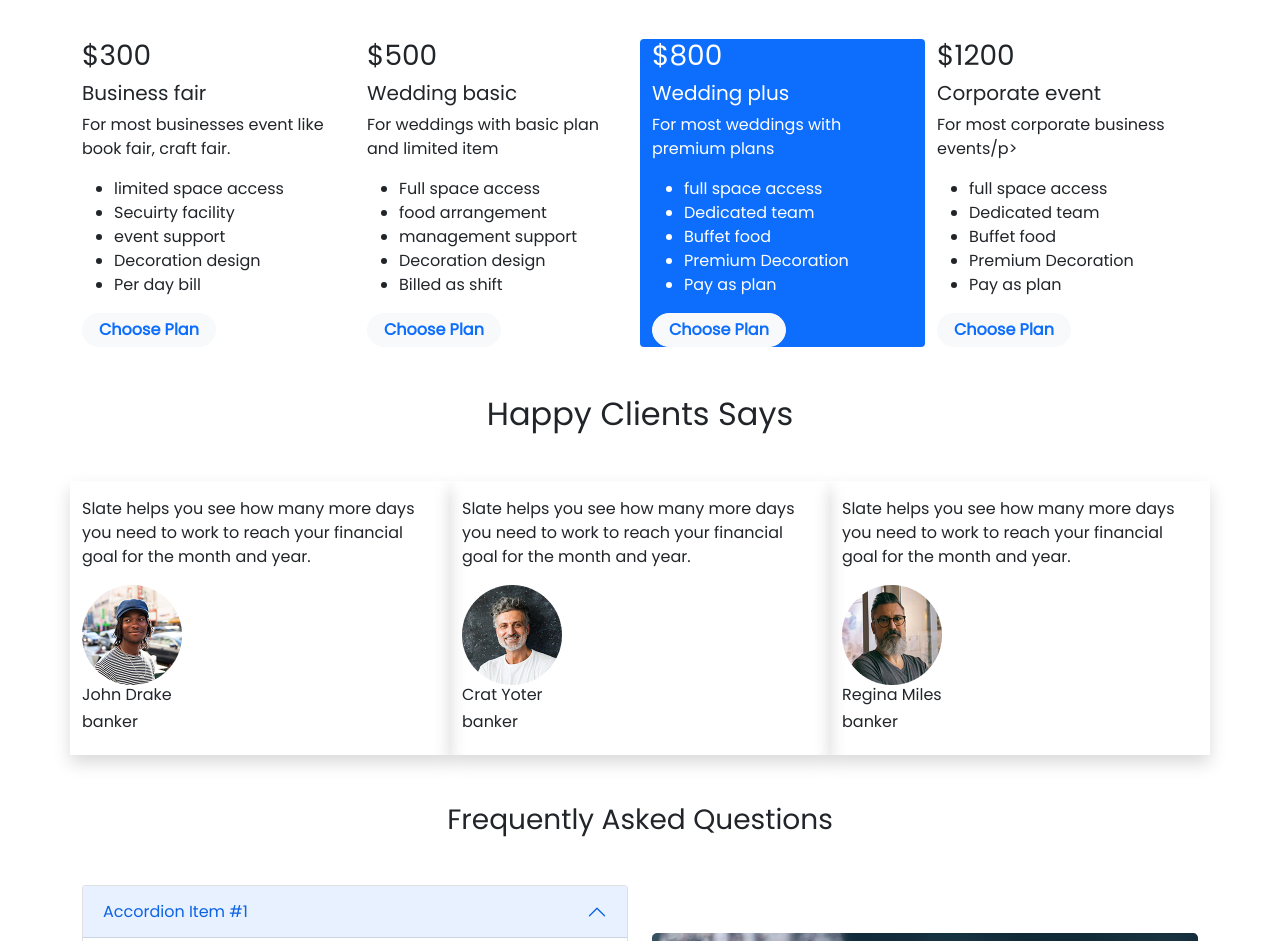
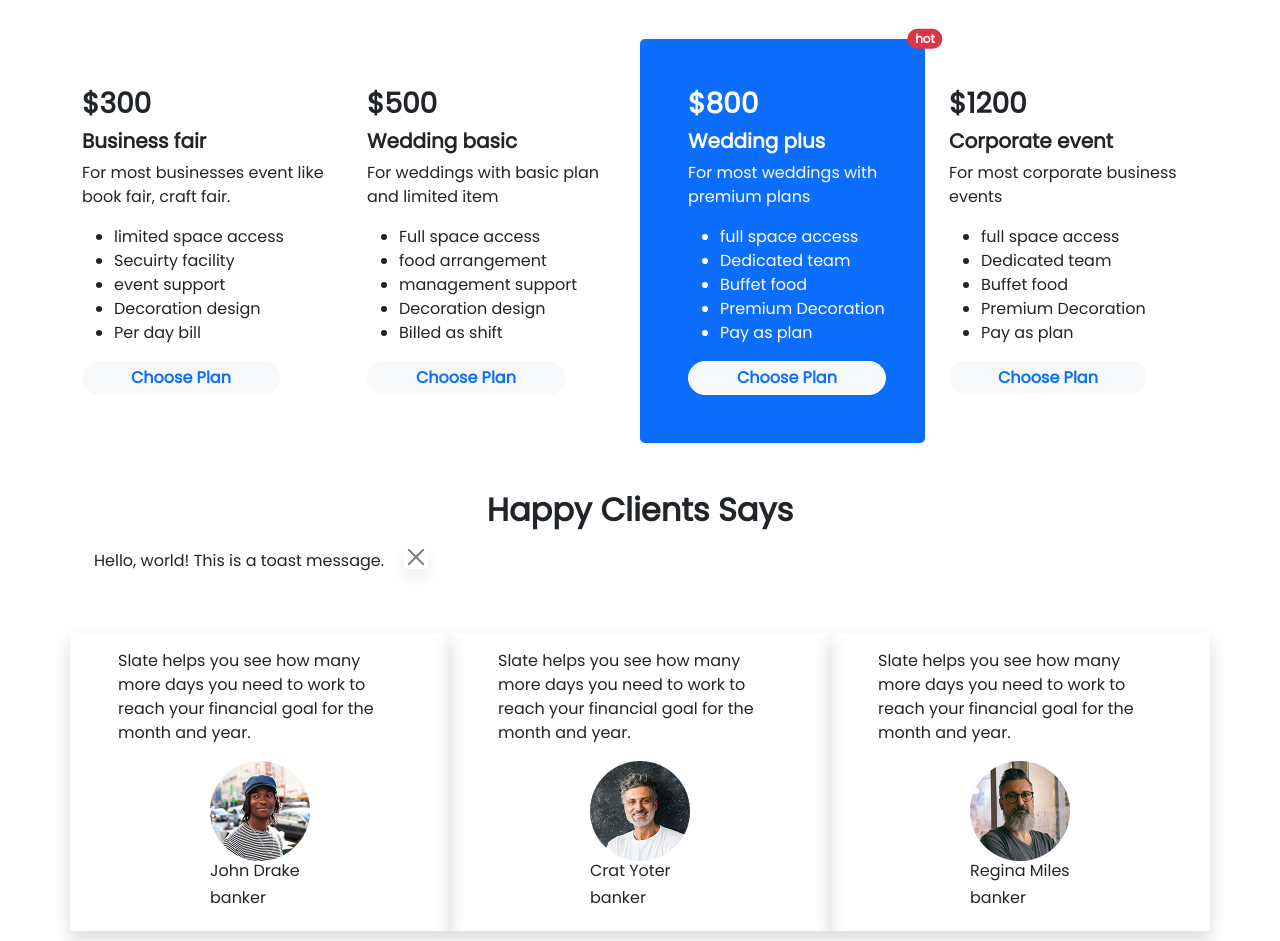
Before and after one commit to ripionck/convention-center-ripionck, a plain HTML site: page index.html in a window 1280 px wide. Shown: the part 680-1621 px from the top of the page. Drawn offline with nearby package versions, Linux system fonts and the light colour scheme.

Commit message:
added toast

```diff
--- a/index.html
+++ b/index.html
@@ -5,7 +5,7 @@
     <meta charset="UTF-8">
     <meta http-equiv="X-UA-Compatible" content="IE=edge">
     <meta name="viewport" content="width=device-width, initial-scale=1.0">
-    <title>Document</title>
+    <title>Spectra Convention Centre</title>
     <!-- bootstrap css link -->
     <link href="https://cdn.jsdelivr.net/npm/bootstrap@5.1.3/dist/css/bootstrap.min.css" rel="stylesheet"
         integrity="sha384-1BmE4kWBq78iYhFldvKuhfTAU6auU8tT94WrHftjDbrCEXSU1oBoqyl2QvZ6jIW3" crossorigin="anonymous">
@@ -61,43 +61,42 @@
                 </div>
                 <div class="carousel-inner">
                     <div class="carousel-item active">
-                        <img src="images/banner.png" class="d-block w-100" alt="...">
+                        <img src="images/picture-1.png" class="d-block w-100" alt="...">
                         <div class="carousel-caption d-md-block">
                             <h2>The perfect venue of your next event</h2>
                             <p>Spectra Convention Centre (SCC) is one of the ORIGINAL and LEADING convention centers in
                                 Bangladesh. </p>
-                            <button width="168" type="button"
-                                class="btn btn-light text-primary fw-bold btn-lg fs-6 lh-1">Book
+                            <button type="button" class="btn btn-light text-primary fw-bold btn-lg fs-6 lh-1 px-4">Book
                                 Now</button>
                         </div>
                     </div>
                     <div class="carousel-item">
-                        <img src="images/banner.png" class="d-block w-100" alt="...">
+                        <img src="images/picture-2.png" class="d-block w-100" alt="...">
                         <div class="carousel-caption  d-md-block">
                             <h2>The perfect venue of your next event</h2>
                             <p>Spectra Convention Centre (SCC) is one of the ORIGINAL and LEADING convention centers in
                                 Bangladesh.</p>
-                            <button type="button" class="btn btn-light text-primary fw-bold btn-lg fs-6 lh-1">Book
+                            <button type="button" class="btn btn-light text-primary fw-bold btn-lg fs-6 lh-1 px-4">Book
                                 Now</button>
                         </div>
                     </div>
                     <div class="carousel-item">
-                        <img src="images/banner.png" class="d-block w-100" alt="...">
+                        <img src="images/picture-3.png" class="d-block w-100" alt="...">
                         <div class="carousel-caption d-md-block">
                             <h2>The perfect venue of your next event</h2>
                             <p>Spectra Convention Centre (SCC) is one of the ORIGINAL and LEADING convention centers in
                                 Bangladesh.</p>
-                            <button type="button" class="btn btn-light text-primary fw-bold btn-lg fs-6 lh-1">Book
+                            <button type="button" class="btn btn-light text-primary fw-bold btn-lg fs-6 lh-1 px-4">Book
                                 Now</button>
                         </div>
                     </div>
                     <div class="carousel-item">
-                        <img src="images/banner.png" class="d-block w-100" alt="...">
+                        <img src="images/picture-4.png" class="d-block w-100" alt="...">
                         <div class="carousel-caption d-md-block">
                             <h2>The perfect venue of your next event</h2>
                             <p>Spectra Convention Centre (SCC) is one of the ORIGINAL and LEADING convention centers in
                                 Bangladesh.</p>
-                            <button type="button" class="btn btn-light text-primary fw-bold btn-lg fs-6 lh-1">Book
+                            <button type="button" class="btn btn-light text-primary fw-bold btn-lg fs-6 lh-1 px-4">Book
                                 Now</button>
                         </div>
                     </div>
@@ -118,11 +117,11 @@
     <main>
         <!-- package -->
         <section class="container mt-5">
-            <h1 class="text-center">Our package</h1>
+            <h1 class="text-center fw-bold">Our package</h1>
             <div class="row mt-5">
-                <div class="col-lg-3 col-md-6">
-                    <h3>$300</h3>
-                    <h5>Business fair</h5>
+                <div class="col-lg-3 col-md-6 py-5">
+                    <h3 class="fw-bold">$300</h3>
+                    <h5 class="fw-bold">Business fair</h5>
                     <p>For most businesses event
                         like book fair, craft fair.</p>
                     <ul>
@@ -133,12 +132,12 @@
                         <li>Per day bill</li>
                     </ul>
                     <button type="button"
-                        class="btn btn-light text-primary fw-bold btn-lg fs-6 lh-1 rounded-pill">Choose
+                        class="btn btn-light text-primary fw-bold btn-lg fs-6 lh-1 px-5 rounded-pill">Choose
                         Plan</button>
                 </div>
-                <div class="col-lg-3 col-md-6">
-                    <h3>$500</h3>
-                    <h5>Wedding basic</h5>
+                <div class="col-lg-3 col-md-6 py-5">
+                    <h3 class="fw-bold">$500</h3>
+                    <h5 class="fw-bold">Wedding basic</h5>
                     <p>For weddings with basic plan and limited item</p>
                     <ul>
                         <li>Full space access</li>
@@ -148,12 +147,16 @@
                         <li>Billed as shift</li>
                     </ul>
                     <button type="button"
-                        class="btn btn-light text-primary fw-bold btn-lg fs-6 lh-1 rounded-pill ">Choose
+                        class="btn btn-light text-primary fw-bold btn-lg fs-6 lh-1 px-5 rounded-pill ">Choose
                         Plan</button>
                 </div>
-                <div class="col-lg-3 col-md-6 bg-primary rounded text-white ">
-                    <h3>$800</h3>
-                    <h5>Wedding plus</h5>
+                <div class="col-lg-3 col-md-6 py-5 ps-5 bg-primary rounded-3 text-white position-relative">
+                    <span class="position-absolute top-0 start-100 translate-middle badge rounded-pill bg-danger">
+                        hot
+                        <span class="visually-hidden">unread messages</span>
+                    </span>
+                    <h3 class="fw-bold">$800</h3>
+                    <h5 class="fw-bold">Wedding plus</h5>
                     <p>For most weddings with premium plans </p>
                     <ul>
                         <li>full space access</li>
@@ -163,13 +166,13 @@
                         <li>Pay as plan</li>
                     </ul>
                     <button type="button"
-                        class="btn btn-light text-primary fw-bold btn-lg fs-6 lh-1 rounded-pill">Choose
+                        class="btn btn-light text-primary fw-bold btn-lg fs-6 lh-1 px-5 rounded-pill">Choose
                         Plan</button>
                 </div>
-                <div class="col-lg-3 col-md-6">
-                    <h3>$1200</h3>
-                    <h5>Corporate event</h5>
-                    <p>For most corporate business events/p>
+                <div class="col-lg-3 col-md-6 py-5 ps-4">
+                    <h3 class="fw-bold">$1200</h3>
+                    <h5 class="fw-bold">Corporate event</h5>
+                    <p>For most corporate business events</p>
                     <ul>
                         <li>full space access</li>
                         <li>Dedicated team</li>
@@ -178,42 +181,58 @@
                         <li>Pay as plan</li>
                     </ul>
                     <button type="button"
-                        class="btn btn-light text-primary fw-bold btn-lg fs-6 lh-1 rounded-pill ">Choose
+                        class="btn btn-light text-primary fw-bold btn-lg fs-6 lh-1 px-5 rounded-pill">Choose
                         Plan</button>
                 </div>
             </div>
         </section>
         <!-- happy clients says -->
         <section class="container mt-5">
-            <h2 class="text-center">Happy Clients Says</h2>
+            <h2 class="text-center fw-bold">Happy Clients Says</h2>
+            <!-- toast -->
+            <div class="toast-show align-items-center" role="alert" aria-live="assertive" aria-atomic="true">
+                <div class="d-flex">
+                    <div class="toast-body">
+                        Hello, world! This is a toast message.
+                    </div>
+                    <button type="button" class="btn-close shadow me-2 m-2" data-bs-dismiss="toast"
+                        aria-label="Close"></button>
+                </div>
+            </div>
+            <!-- toast end -->
             <div class="row mt-5">
-                <div class=" col-lg-4 pt-3 pb-3 shadow">
+                <div class=" col-lg-4 px-5 py-3 shadow">
                     <p>Slate helps you see how
                         many more days you need
                         to work to reach your financial
                         goal for the month and year.</p>
+                    <div class="d-flex justify-content-center">
                         <div>
                             <img src="images/person 3.png" alt="">
                             <h6>John Drake</h6>
                             <h6>banker</h6>
                         </div>
                     </div>
-                <div class="col-lg-4 pt-3 pb-3 shadow">
+                </div>
+                <div class="col-lg-4 px-5 py-3 shadow">
                     <p>Slate helps you see how
                         many more days you need
                         to work to reach your financial
                         goal for the month and year.</p>
+                    <div class="d-flex justify-content-center">
                         <div>
                             <img src="images/person 2.png" alt="">
                             <h6>Crat Yoter</h6>
                             <h6>banker</h6>
                         </div>
                     </div>
-                <div class="col-lg-4 pt-3 pb-3 shadow">
+                </div>
+                <div class="col-lg-4 px-5 py-3 shadow">
                     <p>Slate helps you see how
                         many more days you need
                         to work to reach your financial
                         goal for the month and year.</p>
+                    <div class="d-flex justify-content-center">
                         <div>
                             <img src="images/person 1.png" alt="">
                             <h6>Regina Miles</h6>
@@ -221,10 +240,11 @@
                         </div>
                     </div>
                 </div>
+            </div>
         </section>
         <!-- accordion -->
         <section class="container mt-5">
-            <h3 class="text-center">Frequently Asked Questions</h3>
+            <h3 class="text-center fw-bold">Frequently Asked Questions</h3>
             <div class="row mt-5">
                 <div class="col-lg-6">
                     <div class="accordion" id="accordionExample">
@@ -232,7 +252,7 @@
                             <h2 class="accordion-header" id="headingOne">
                                 <button class="accordion-button" type="button" data-bs-toggle="collapse"
                                     data-bs-target="#collapseOne" aria-expanded="true" aria-controls="collapseOne">
-                                    Accordion Item #1
+                                    What’s the difference between event design and event planning?
                                 </button>
                             </h2>
                             <div id="collapseOne" class="accordion-collapse collapse show" aria-labelledby="headingOne"
@@ -251,7 +271,7 @@
                             <h2 class="accordion-header" id="headingTwo">
                                 <button class="accordion-button collapsed" type="button" data-bs-toggle="collapse"
                                     data-bs-target="#collapseTwo" aria-expanded="false" aria-controls="collapseTwo">
-                                    Accordion Item #2
+                                    How early do we need to start planning an event?
                                 </button>
                             </h2>
                             <div id="collapseTwo" class="accordion-collapse collapse" aria-labelledby="headingTwo"
@@ -270,7 +290,7 @@
                             <h2 class="accordion-header" id="headingThree">
                                 <button class="accordion-button collapsed" type="button" data-bs-toggle="collapse"
                                     data-bs-target="#collapseThree" aria-expanded="false" aria-controls="collapseThree">
-                                    Accordion Item #3
+                                    What is your refund and cancellation policy?
                                 </button>
                             </h2>
                             <div id="collapseThree" class="accordion-collapse collapse" aria-labelledby="headingThree"
@@ -289,7 +309,7 @@
                             <h2 class="accordion-header" id="headingTwo">
                                 <button class="accordion-button collapsed" type="button" data-bs-toggle="collapse"
                                     data-bs-target="#collapseTwo" aria-expanded="false" aria-controls="collapseTwo">
-                                    Accordion Item #4
+                                    How do you keep budgets on track?
                                 </button>
                             </h2>
                             <div id="collapseTwo" class="accordion-collapse collapse" aria-labelledby="headingTwo"
@@ -328,9 +348,6 @@
         </div>
     </footer>
 
-
-
-
     <!-- bootstrap js link -->
     <script src="https://cdn.jsdelivr.net/npm/bootstrap@5.1.3/dist/js/bootstrap.bundle.min.js"
         integrity="sha384-ka7Sk0Gln4gmtz2MlQnikT1wXgYsOg+OMhuP+IlRH9sENBO0LRn5q+8nbTov4+1p"
```
Also changed, not shown: images/picture-1.png (added), images/picture-2.png (added), images/picture-3.png (added), images/picture-4.png (added). Lines whose indentation alone changed are shown as unchanged.
